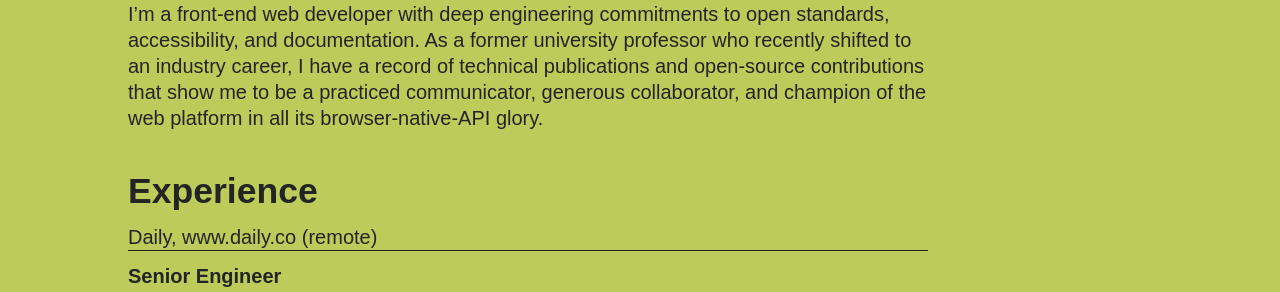
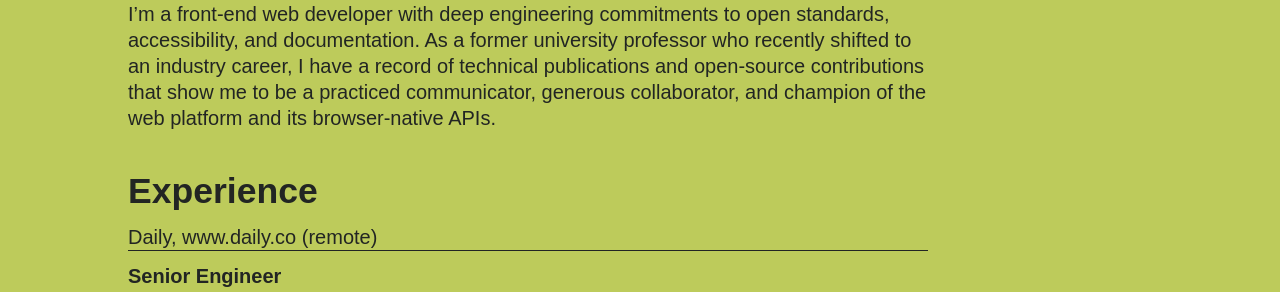
Before and after one commit to karlstolley/stolley.dev, a Jekyll site: the page built from resume/index.md, in a window 1280 px wide and 900 px high. Shown: the part 512-804 px from the top of the window. Built offline with Jekyll 4.4.1, drawn with Linux system fonts in a browser that asks for light colours; some web fonts are replaced.

Commit message:
Tone down the web platform stuff a tad

```diff
--- a/resume/index.md
+++ b/resume/index.md
@@ -21,7 +21,7 @@ layout: bare
     accessibility, and documentation. As a former university professor who recently shifted to an
     industry career, I have a record of technical publications and open-source contributions that
     show me to be a practiced communicator, generous collaborator, and champion of the web platform
-    in all its browser-native-API glory.
+    and its browser-native APIs.
   </p>
 </article>
 
```
